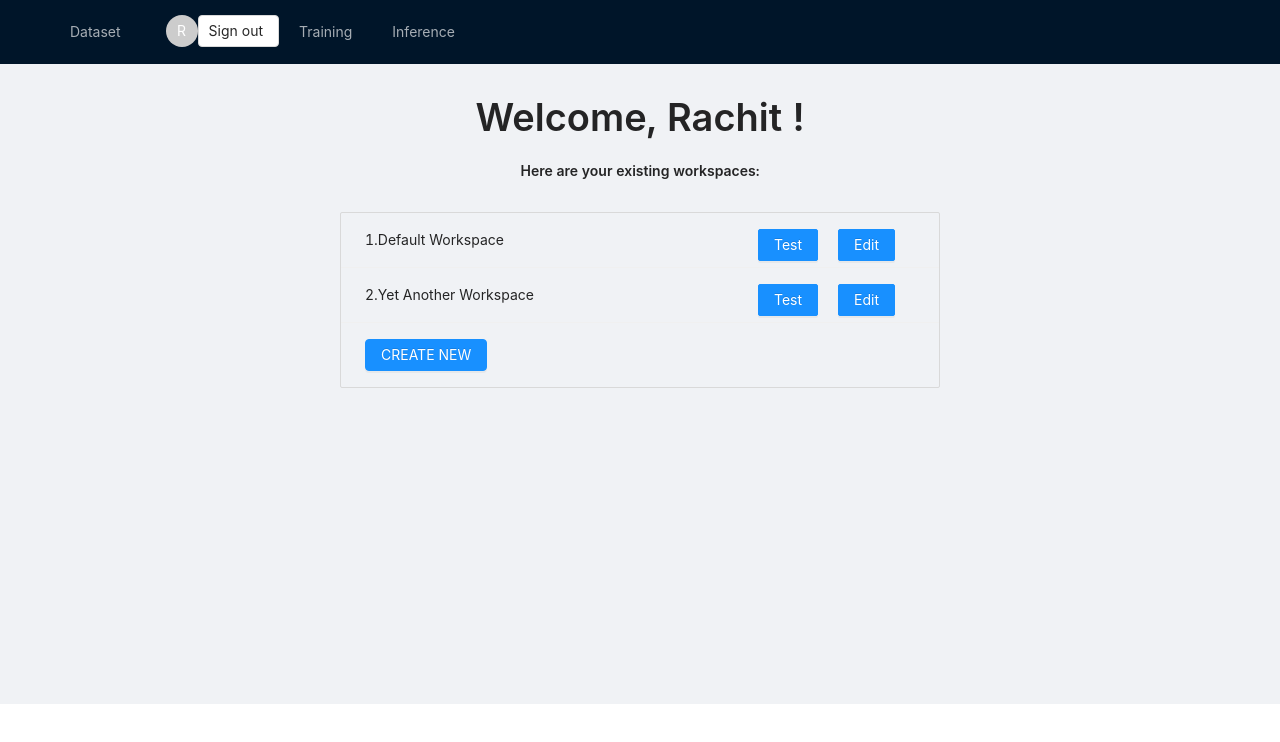
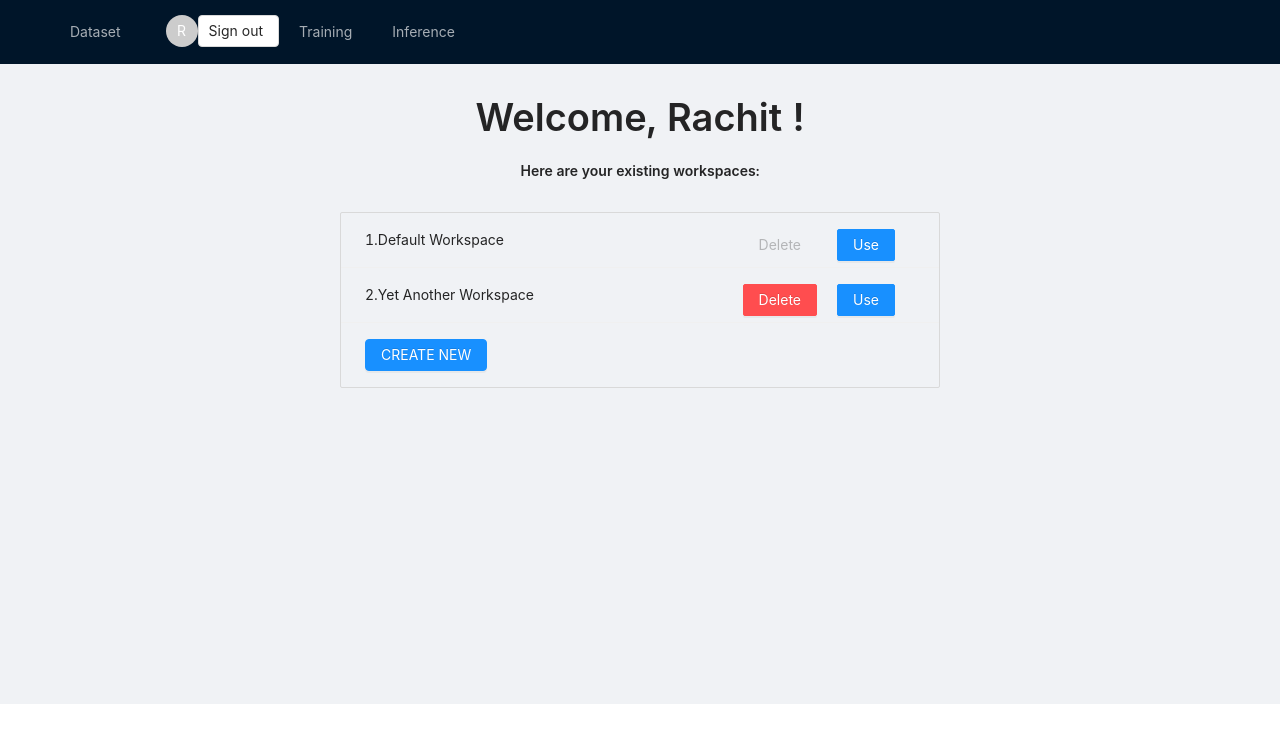
Before and after one commit to NikPrav/InterIIT_Bosch, a React (Create React App) app in the folder web/: page /home in a window 1280 px wide. Shown: the top 742 px of the page. Built offline with nearby package versions, Linux system fonts and the light colour scheme.

Commit message:
Web: Add Delete BUtton , Remove Edit

```diff
--- a/web/src/Components/Home/Home.js
+++ b/web/src/Components/Home/Home.js
@@ -99,20 +99,12 @@ function Home() {
                 Cancel
               </Button>,
               <Button
-                key="train"
-                href="/editor"
-                type="primary"
-                style={{paddingRight: "5px", paddingLeft: "5px", marginRight: "5px"}}
-              >
-                Train
-              </Button>,
-              <Button
                 key="edit"
                 href="/editor"
                 type="primary"
                 style={{paddingRight: "5px", paddingLeft: "5px", marginRight: "5px"}}
               >
-                Edit Dataset
+                Create
               </Button>,
             ]}
           >
@@ -122,7 +114,7 @@ function Home() {
             </p>
             Choose a dataset below to get started:{" "}
             <Dropdown overlay={menu}>
-              <Button>{buttonState}</Button>
+              <Button style={{minWidth: "30px"}}>{buttonState}</Button>
             </Dropdown>
             <Checkbox>German Dataset</Checkbox>
             <Checkbox>Indian Dataset</Checkbox>
@@ -135,19 +127,25 @@ function Home() {
               <List.Item>
                 <Text>1.</Text>Default Workspace
                 <Button type="primary" style={{float: "right"}} className="button" href="/editor">
-                  Edit
+                  Use
                 </Button>
-                <Button type="primary" style={{float: "right"}} className="button" href="/editor">
-                  Test
+                <Button
+                  type="danger"
+                  disabled
+                  style={{float: "right"}}
+                  className="button"
+                  href="/editor"
+                >
+                  Delete
                 </Button>
               </List.Item>
               <List.Item>
                 <Text>2.</Text>Yet Another Workspace
                 <Button type="primary" style={{float: "right"}} className="button" href="/editor">
-                  Edit
+                  Use
                 </Button>
-                <Button type="primary" style={{float: "right"}} className="button" href="/editor">
-                  Test
+                <Button type="danger" style={{float: "right"}} className="button" href="/editor">
+                  Delete
                 </Button>
               </List.Item>
               <List.Item>
--- a/web/src/Components/ImageRow/ImageRow.js
+++ b/web/src/Components/ImageRow/ImageRow.js
@@ -45,7 +45,12 @@ function ImageRow(props) {
         <Col style={{minWidth: "90px"}}>
           <PopupImage source={img} />
         </Col>
-
+        <Col style={{minWidth: "90px"}}>
+          <PopupImage source={img} />
+        </Col>
+        <Col style={{minWidth: "90px"}}>
+          <PopupImage source={img} />
+        </Col>
         <Col style={{minWidth: "90px"}}>
           <PopupImage source={img} />
         </Col>
@@ -61,15 +66,6 @@ function ImageRow(props) {
         <Col style={{minWidth: "90px"}}>
           <PopupImage source={img} />
         </Col>
-
-        <Col style={{minWidth: "90px"}}>
-          <PopupImage source={img} />
-        </Col>
-
-        <Col style={{minWidth: "90px"}}>
-          <PopupImage source={img} />
-        </Col>
-
         <Col style={{minWidth: "90px"}}>
           <PopupImage source={img} />
         </Col>
--- a/web/src/Components/ImageRow/styles.css
+++ b/web/src/Components/ImageRow/styles.css
@@ -1,4 +1,4 @@
 .ant-card-body {
-    margin:0px;
-    padding:0px;
+  margin: 0px;
+  padding: 0px;
 }
--- a/web/src/Components/Trainer/Trainer.js
+++ b/web/src/Components/Trainer/Trainer.js
@@ -95,7 +95,7 @@ function Preferences() {
         <p>
           Loss Function
           <Dropdown trigger={["click"]} overlay={LossFnDropdown}>
-            <Button style={{float: "right"}}>{buttonState}</Button>
+            <Button style={{float: "right", minWidth: "10vw"}}>{buttonState}</Button>
           </Dropdown>
         </p>
         <p>
@@ -146,7 +146,6 @@ function Trainer() {
               {" "}
               Settings
             </Menu.Item>
-
             <Menu.Item key="3" icon={<GoGraph />}>
               {" "}
               Graph
```
